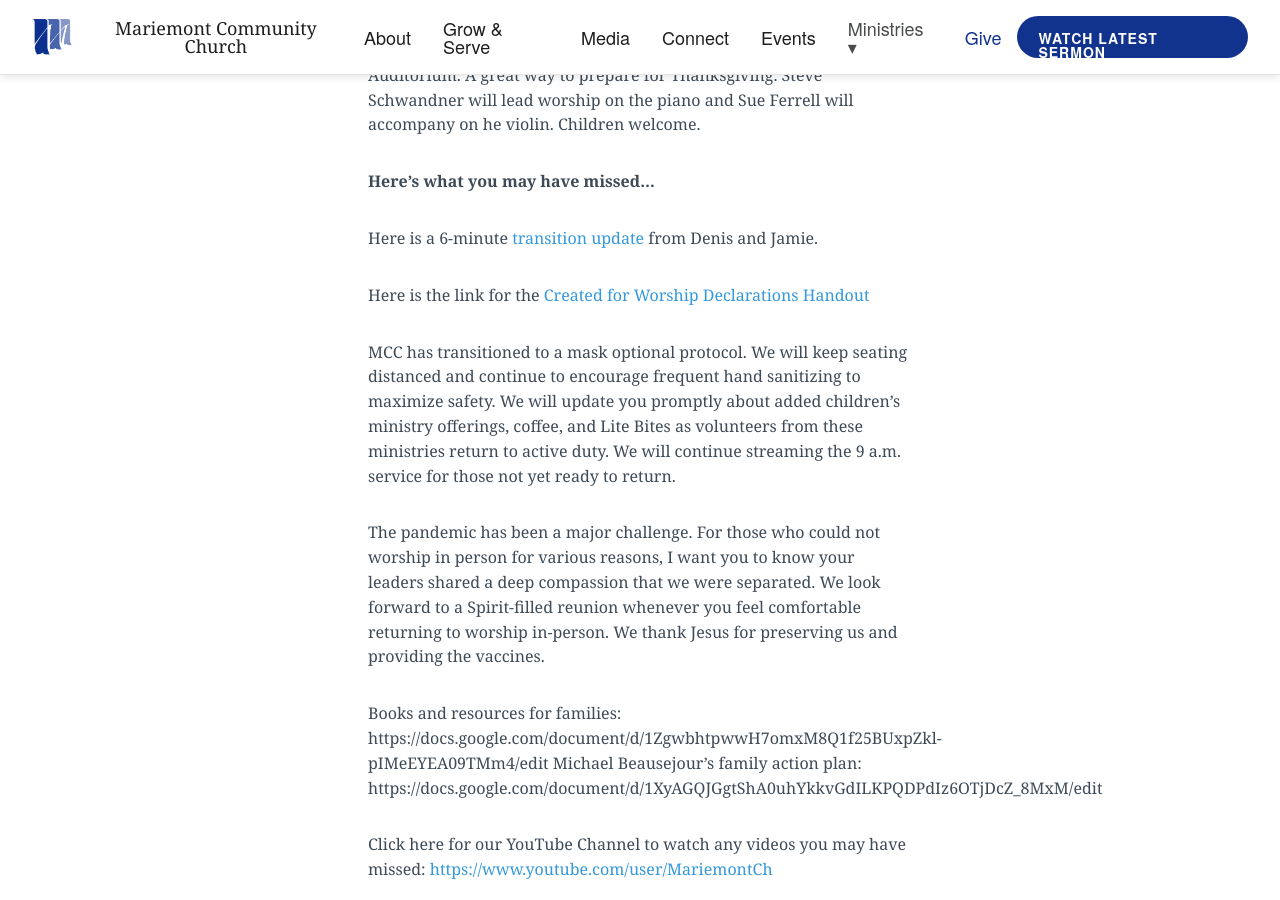
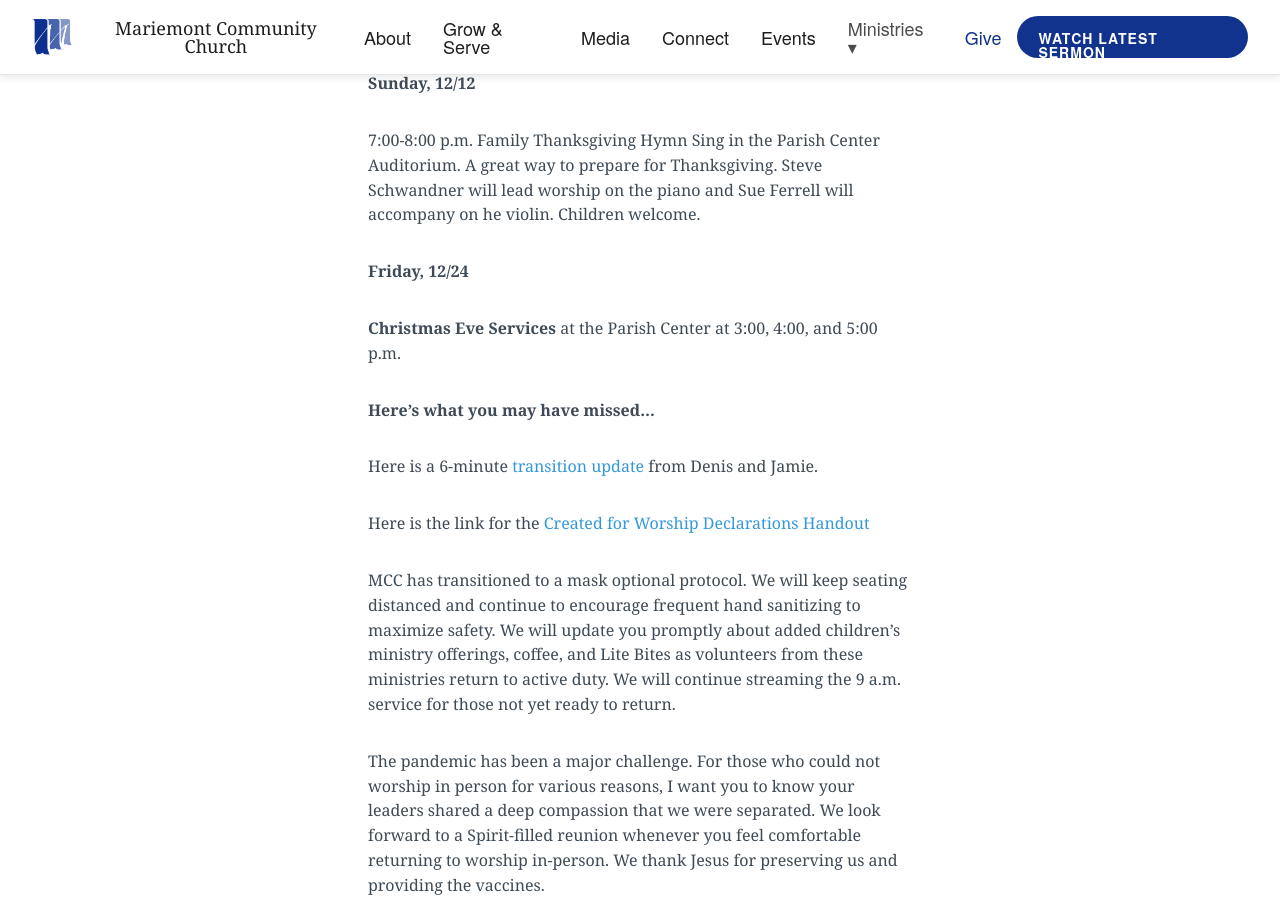
Before and after one commit to lukemoderwell/mariemont, a Jekyll site: the page built from updates.markdown, in a window 1280 px wide and 900 px high, scrolled down 1734 px. Built offline with Jekyll 4.4.1, drawn with Linux system fonts in a browser that asks for light colours; nearby versions of some CDN libraries; some of the changed lines change nothing that is shown.

Commit message:
Updated Updates

```diff
--- a/updates.markdown
+++ b/updates.markdown
@@ -13,24 +13,15 @@
 
 **MCC Updated COVID management plan as of 11-24-22:**
 
-1. Vaccines are proving safe and very effective in limiting severe consequences,
-but still allowing some infection and spread. Even minor symptoms may be
-Covid.
-2. Rapid test kits are a great weapon to help you assess minor symptoms and to
-decide about attending gatherings or not.
-3. Sanitize hands often. Keep a 6 ft. distance, especially indoors.
-4. Use masks to add protection if you want it. (Masks optional and welcome at
-MCC)
-5. Don’t come to worship if you have a fever or feel sick - even minor symptoms!
-6. If you were exposed to someone who tested positive for Covid, use the rapid
-tests before attending any gathering. Quarantine if you get symptoms. Call your
-doctor.
-7. If you have any questions about COVID, testing protocol, or vaccines, please
-check first with your primary care physician.
-8. Let us know if you get COVID so we can pray and help you communicate as
-needed.
-9. Please address any questions to Terri Cofskey at terri@mariemontchurch.org,
-and she will direct you to the appropriate staff.
+* Vaccines are proving safe and very effective in limiting severe consequences, but still allowing some infection and spread. Even minor symptoms may be Covid.
+* Rapid test kits are a great weapon to help you assess minor symptoms and to decide about attending gatherings or not.
+* Sanitize hands often. Keep a 6 ft. distance, especially indoors.
+* Use masks to add protection if you want it. (Masks optional and welcome at MCC)
+* Don’t come to worship if you have a fever or feel sick - even minor symptoms!
+* If you were exposed to someone who tested positive for Covid, use the rapid tests before attending any gathering. Quarantine if you get symptoms. Call your doctor.
+* If you have any questions about COVID, testing protocol, or vaccines, please check first with your primary care physician.
+* Let us know if you get COVID so we can pray and help you communicate as needed.
+* Please address any questions to Terri Cofskey at terri@mariemontchurch.org, and she will direct you to the appropriate staff.
 
 **~The MCC Elders**
 
@@ -61,13 +52,15 @@
 
 7:00-8:00 p.m. Family Thanksgiving Hymn Sing in the Parish Center Auditorium. A great way to prepare for Thanksgiving. Steve Schwandner will lead worship on the piano and Sue Ferrell will accompany on he violin. Children welcome.
 
+**Friday, 12/24**
+
+**Christmas Eve Services** at the Parish Center at 3:00, 4:00, and 5:00 p.m.
 
 **Here's what you may have missed...**
 
 Here is a 6-minute [transition update](https://youtu.be/gadUQC0MWII) from Denis and Jamie.
 
 Here is the link for the [Created for Worship Declarations Handout](https://drive.google.com/file/d/1bCTQeDUK1bBI30rwqdyiVlecur89yNSl/view?usp=sharing)
-
 
 MCC has transitioned to a mask optional protocol. We will keep seating distanced and continue to encourage frequent hand sanitizing to maximize safety. We will update you promptly about added children’s ministry offerings, coffee, and Lite Bites as volunteers from these ministries return to active duty. We will continue streaming the 9 a.m. service for those not yet ready to return.
 
```
